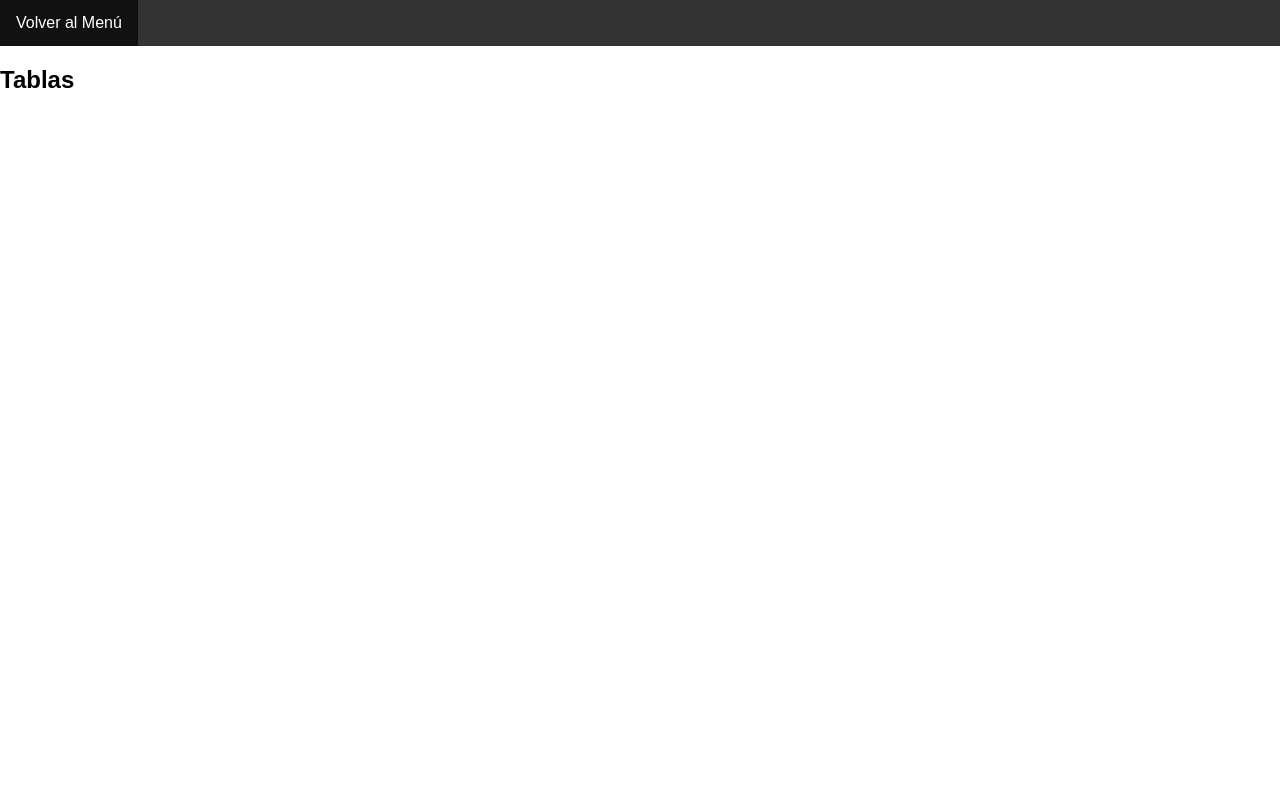
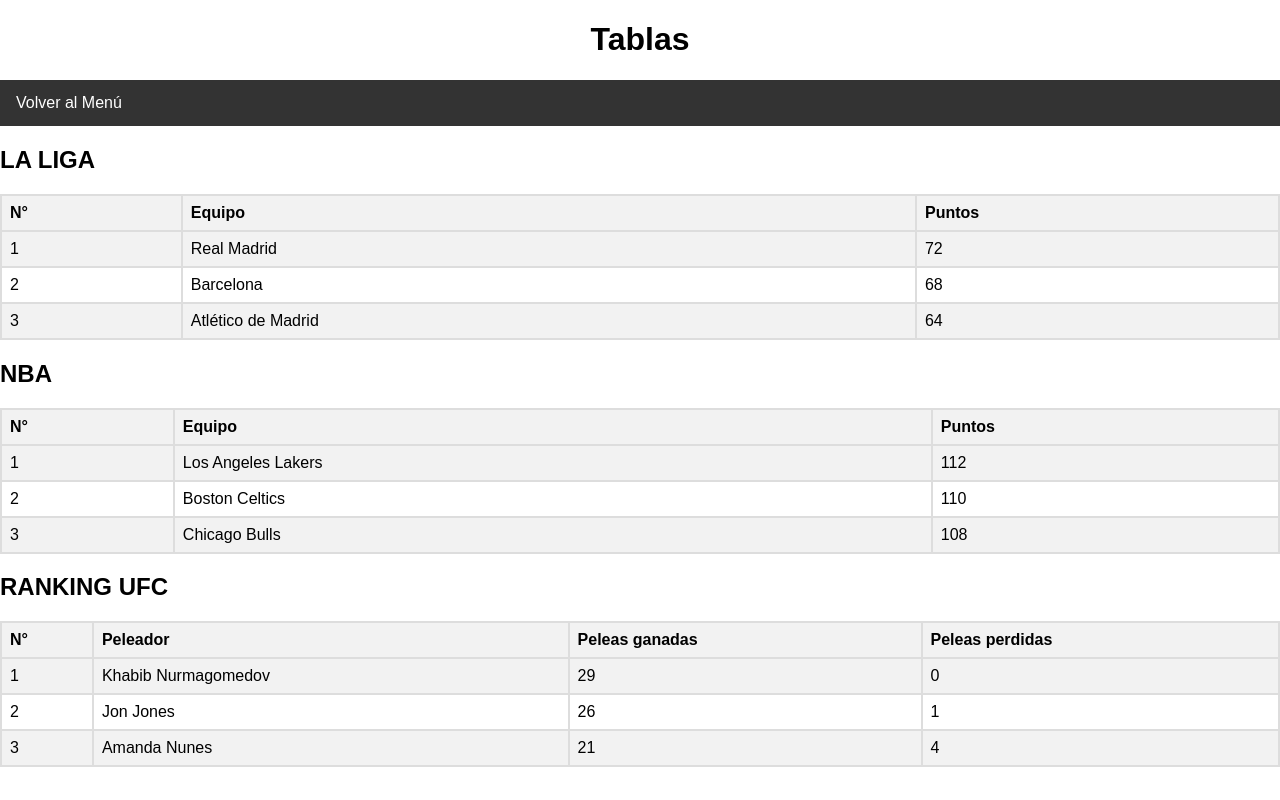
Before and after one commit to Xplay518/TareaTecWeb, a plain HTML site: page tablas.html in a window 1280 px wide. Drawn offline with Linux system fonts and the light colour scheme.

Commit message:
commit ya terminado la tarea

```diff
--- a/styles.css
+++ b/styles.css
@@ -38,7 +38,23 @@
     background-color: #111;
 }
 
-/* Estilos del contenedor de imágenes */
-.image-container {
-    text-align: center;
+/* Estilos de las tablas */
+table {
+    width: 100%;
+    border-collapse: collapse;
+    border: 2px solid #ddd;
 }
+
+th, td {
+    border: 2px solid #ddd;
+    padding: 8px;
+    text-align: left;
+}
+
+th {
+    background-color: #f2f2f2;
+}
+
+tr:nth-child(even) {
+    background-color: #f2f2f2;
+}
--- a/tablas.html
+++ b/tablas.html
@@ -8,14 +8,95 @@
 </head>
 <body>
 
+<h1 class="title">Tablas</h1>
+
 <nav class="menu">
     <ul>
         <li><a href="index.html">Volver al Menú</a></li>
     </ul>
 </nav>
 
-<h2>Tablas</h2>
-<!-- Aquí puedes colocar tus tablas -->
+<div class="table-section">
+    <h2>LA LIGA</h2>
+    <table>
+        <tr>
+            <th>N°</th>
+            <th>Equipo</th>
+            <th>Puntos</th>
+        </tr>
+        <tr>
+            <td>1</td>
+            <td>Real Madrid</td>
+            <td>72</td>
+        </tr>
+        <tr>
+            <td>2</td>
+            <td>Barcelona</td>
+            <td>68</td>
+        </tr>
+        <tr>
+            <td>3</td>
+            <td>Atlético de Madrid</td>
+            <td>64</td>
+        </tr>
+    </table>
+</div>
+
+<div class="table-section">
+    <h2>NBA</h2>
+    <table>
+        <tr>
+            <th>N°</th>
+            <th>Equipo</th>
+            <th>Puntos</th>
+        </tr>
+        <tr>
+            <td>1</td>
+            <td>Los Angeles Lakers</td>
+            <td>112</td>
+        </tr>
+        <tr>
+            <td>2</td>
+            <td>Boston Celtics</td>
+            <td>110</td>
+        </tr>
+        <tr>
+            <td>3</td>
+            <td>Chicago Bulls</td>
+            <td>108</td>
+        </tr>
+    </table>
+</div>
+
+<div class="table-section">
+    <h2>RANKING UFC</h2>
+    <table>
+        <tr>
+            <th>N°</th>
+            <th>Peleador</th>
+            <th>Peleas ganadas</th>
+            <th>Peleas perdidas</th>
+        </tr>
+        <tr>
+            <td>1</td>
+            <td>Khabib Nurmagomedov</td>
+            <td>29</td>
+            <td>0</td>
+        </tr>
+        <tr>
+            <td>2</td>
+            <td>Jon Jones</td>
+            <td>26</td>
+            <td>1</td>
+        </tr>
+        <tr>
+            <td>3</td>
+            <td>Amanda Nunes</td>
+            <td>21</td>
+            <td>4</td>
+        </tr>
+    </table>
+</div>
 
 </body>
 </html>
```
Also changed, not shown: imagenes.html (+3 -3 lines), texto.html (+37 -2 lines).
